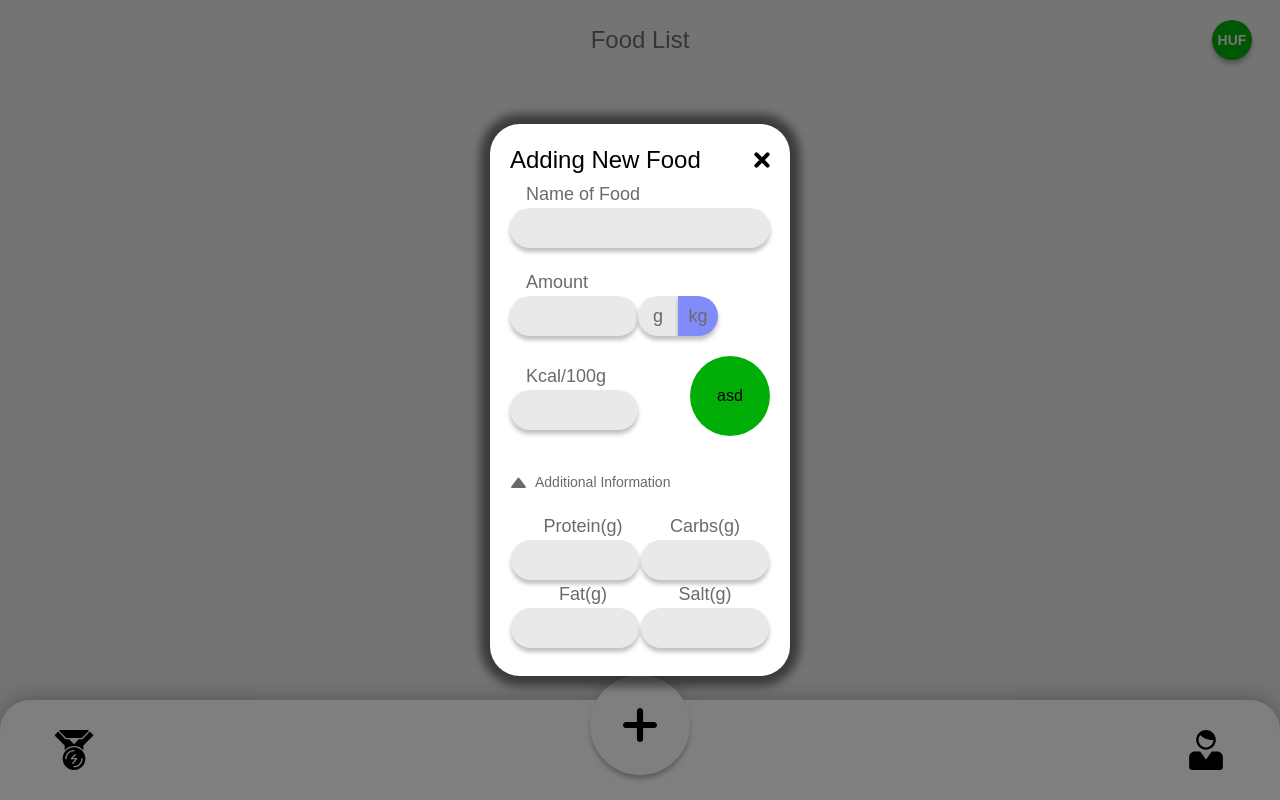
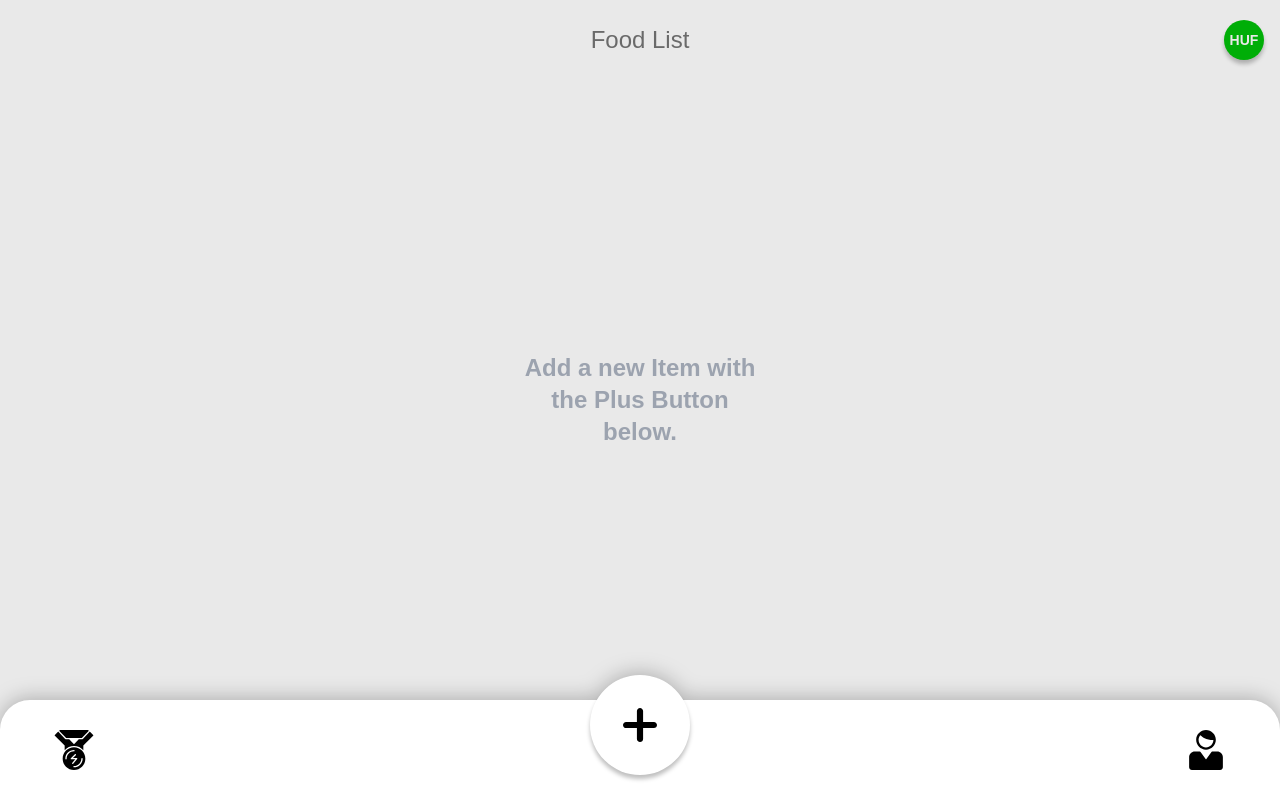
Before and after one commit to RakeMeUp/Kcal-Counter, a React (Create React App) app: page / in a window 1280 px wide. Built offline with nearby package versions, Linux system fonts and the light colour scheme.

Commit message:
implemented empty list design

```diff
--- a/src/App.js
+++ b/src/App.js
@@ -27,28 +27,39 @@ export default class App extends Component {
     this.setState({listElements: tempListElArray})
   }
 
+  EmptyList =()=>{
+    return (
+      <div className='fixed inset-0 flex items-center justify-center'>
+        <div className='w-60 text-center'>
+          <span className='text-2xl font-bold text-gray-400 '>
+            Add a new Item with the Plus Button below.
+          </span>
+        </div>
+      </div>
+    )
+  }
 
 
   render() {
     return (
       <>
         <Navbar addItem={this.addItem}/>
-      <div className='px-3 mb-28'>
 
           {/* Title Bar */}
-        <div className='relative w-full flex justify-center my-6'>
+          <header className='relative w-full flex justify-center py-6'>
             <div className='flex justify-center w-full'>
               <span className='text-2xl text-paletteGray font-medium '>Food List</span>
             </div>
-          <div className='absolute inset-0 flex flex-row-reverse items-center pr-4'>
+            <div className='absolute inset-0 flex flex-row-reverse items-center pr-4 z-50'>
               <CurrencyButton handleCurrencyChange={this.handleCurrencyChange} currentCurrency={this.state.actualCurrency} />
             </div>
-        </div>
+          </header>
 
           {/* List elements */}
-        <div id="container">
+          <main id="container">
+            <ol>
               {
-            this.state.listElements ? this.state.listElements.map((listEl, index)=>{
+                this.state.listElements.length ? this.state.listElements.map((listEl, index)=>{
                   console.log(listEl);
                   return <ListElement
                           name={listEl.name}
@@ -61,11 +72,11 @@ export default class App extends Component {
                           nameChange={this.nameChange}
                           />
                 }) : (
-                  <div>Hello</div>
+                      <this.EmptyList/>
                       )
               }
-        </div>
-      </div>
+            </ol>
+          </main>
       </>
     )
   }
--- a/src/comps/listElement.jsx
+++ b/src/comps/listElement.jsx
@@ -96,7 +96,7 @@ export default class ListElement extends Component {
 
     render() {
         return (
-            <div className='relative'>
+            <li className='relative list-none'>
                 {/* function in class so i can toggle the corner rounding when open */}
                 <div onClick={this.handleListElementClick}
                     className={`relative rounded-[30px] ${this.cornerRounder()}
@@ -138,7 +138,7 @@ export default class ListElement extends Component {
                         </div>
                     }
                 </div>
-            </div>
+            </li>
         )
     }
 }
--- a/src/comps/navbar.jsx
+++ b/src/comps/navbar.jsx
@@ -11,8 +11,8 @@ export default class navbar extends Component {
     constructor(props){
         super(props)
         this.state = {
-            modalOpen: true,
-            additionalOpen: true,
+            modalOpen: false,
+            additionalOpen: false,
             nameInput: "",
             amountInput:"",
             kcalInput: "",
--- a/src/index.css
+++ b/src/index.css
@@ -18,6 +18,12 @@ body {
   background-color: #e9e9e9;
   font-family: "Poppins", sans-serif;
   user-select: none;
+  @apply mb-28;
+}
+
+header,
+main {
+  @apply px-3;
 }
 
 #meter {
```
Lines whose indentation alone changed are shown as unchanged.
